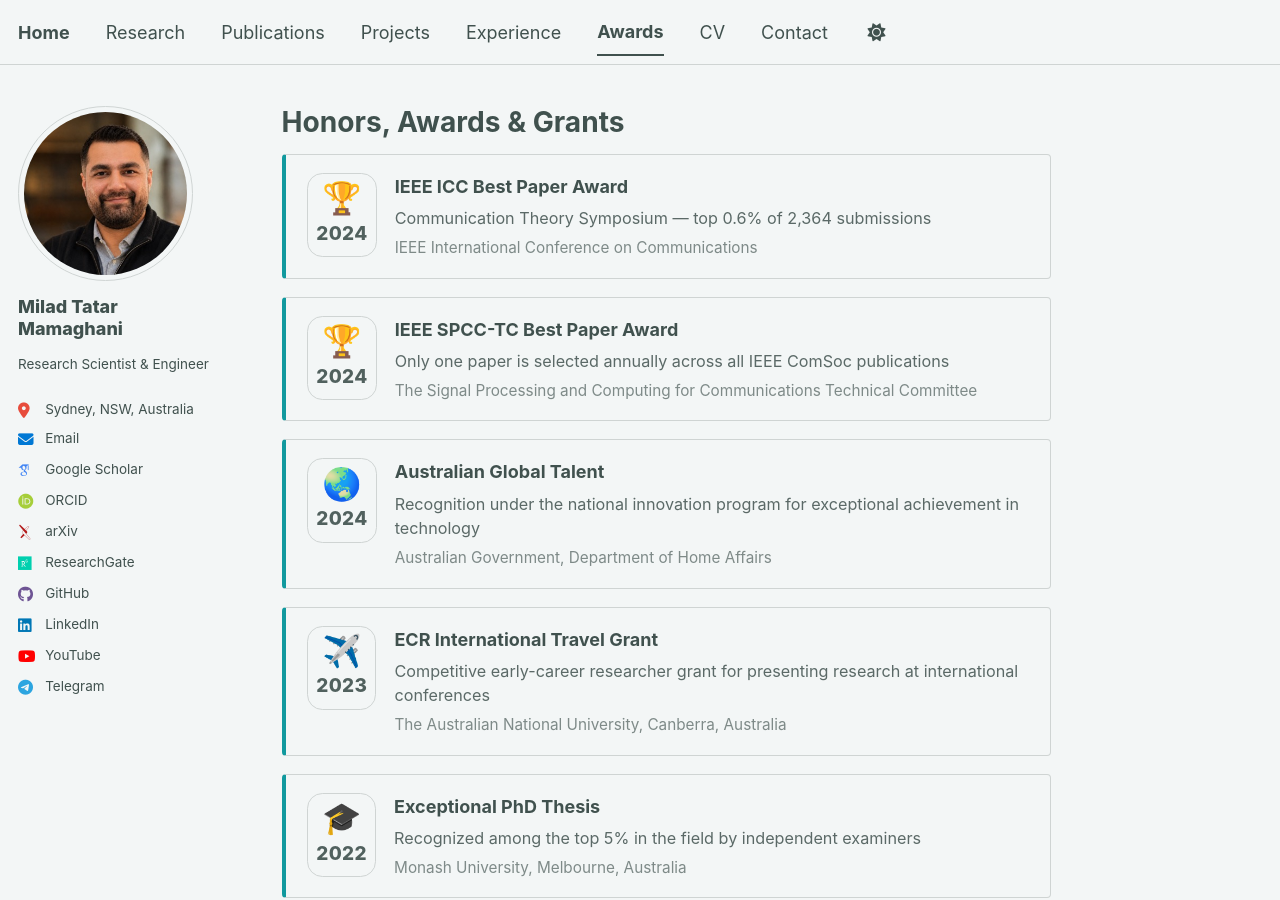
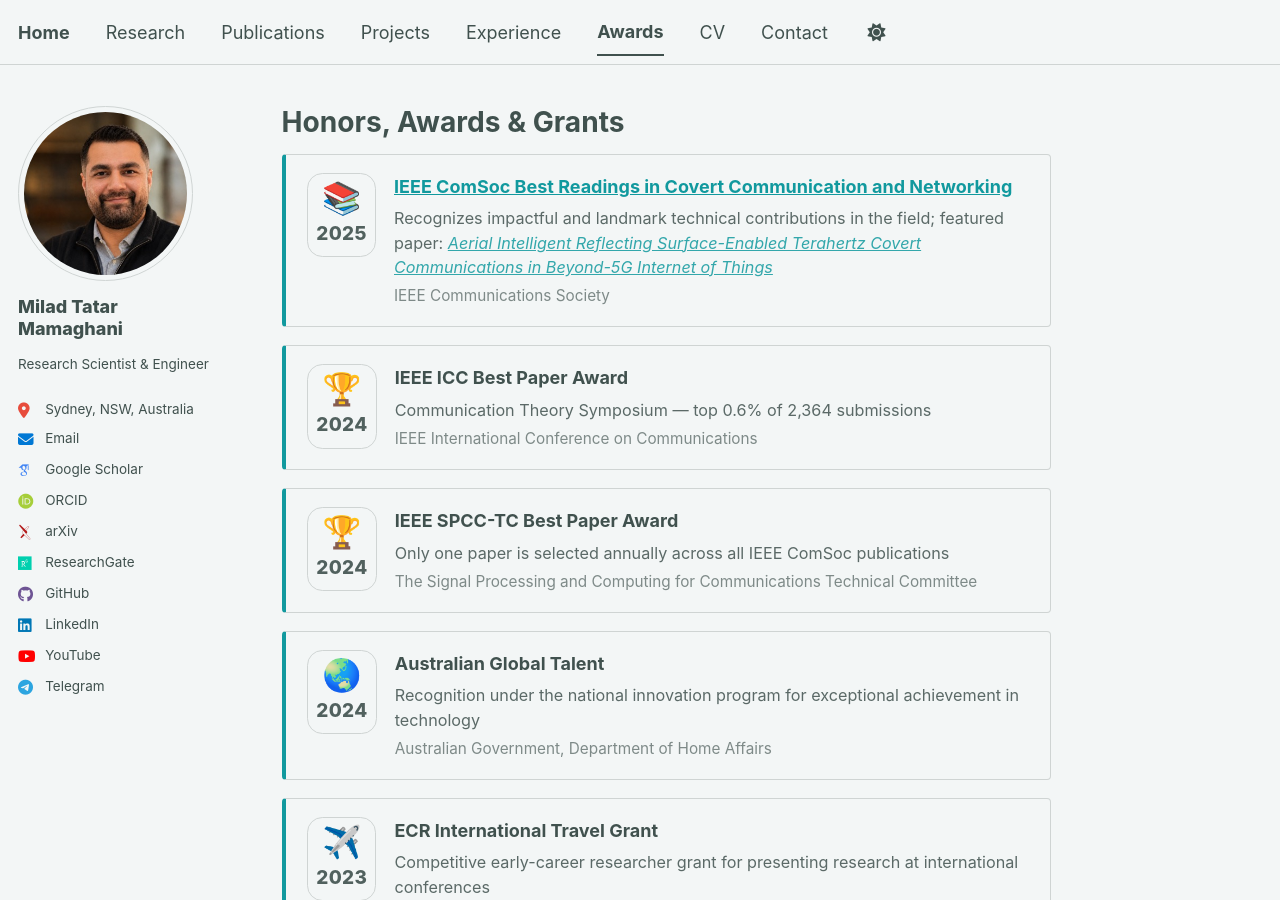
Before and after one commit to miladtm94/miladtm94.github.io, a Jekyll site: the page built from _pages/awards.html, in a window 1280 px wide and 900 px high. Built offline with Jekyll 4.4.1, drawn with Linux system fonts in a browser that asks for light colours; some web fonts are replaced.

Commit message:
New honour added

```diff
--- a/_pages/awards.html
+++ b/_pages/awards.html
@@ -9,6 +9,18 @@ author_profile: true
 <h1 id="honours-awards" style="scroll-margin-top:3.5em;">Honors, Awards & Grants</h1>
 
 <div style="display:flex; flex-direction:column; gap:1em; margin-bottom:2em;">
+
+  <div style="display:flex; gap:1em; align-items:flex-start; padding:1em 1.2em; border:1px solid var(--global-border-color); border-left:4px solid var(--global-link-color); border-radius:4px;">
+    <div style="display:flex; flex-direction:column; align-items:center; justify-content:center; gap:0.35em; min-width:3.2em; padding:0.45em; border-radius:0.85em; background: var(--global-bg-color); border:1px solid var(--global-border-color);">
+      <div style="font-size:1.75em; line-height:1;">📚</div>
+      <span style="font-size:1.05em; font-weight:800; opacity:0.9; letter-spacing:0.02em;">2025</span>
+    </div>
+    <div style="flex:1;">
+      <strong><a href="https://www.comsoc.org/publications/best-readings/covert-communication-and-networking">IEEE ComSoc Best Readings in Covert Communication and Networking</a></strong>
+      <p style="margin:0.4em 0 0; font-size:0.9em; opacity:0.85;">Recognizes impactful and landmark technical contributions in the field; featured paper: <a href="/publication/aerial-irs-thz-covert"><em>Aerial Intelligent Reflecting Surface-Enabled Terahertz Covert Communications in Beyond-5G Internet of Things</em></a></p>
+      <p style="margin:0.4em 0 0; font-size:0.85em; opacity:0.65;">IEEE Communications Society</p>
+    </div>
+  </div>
 
   <div style="display:flex; gap:1em; align-items:flex-start; padding:1em 1.2em; border:1px solid var(--global-border-color); border-left:4px solid var(--global-link-color); border-radius:4px;">
     <div style="display:flex; flex-direction:column; align-items:center; justify-content:center; gap:0.35em; min-width:3.2em; padding:0.45em; border-radius:0.85em; background: var(--global-bg-color); border:1px solid var(--global-border-color);">
```
Also changed, not shown: _pages/about.md (+3 -0 lines).
